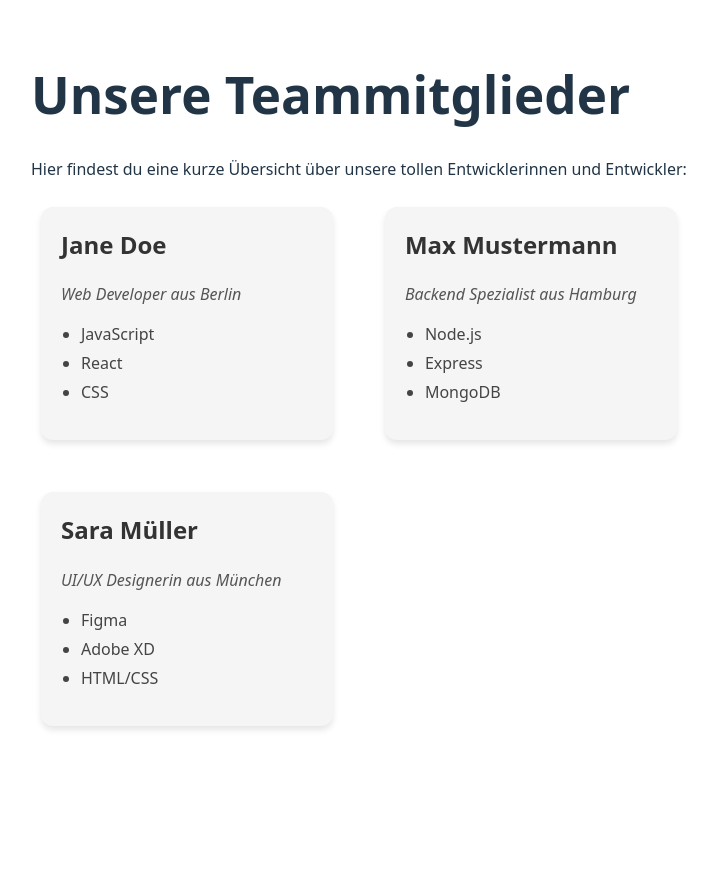
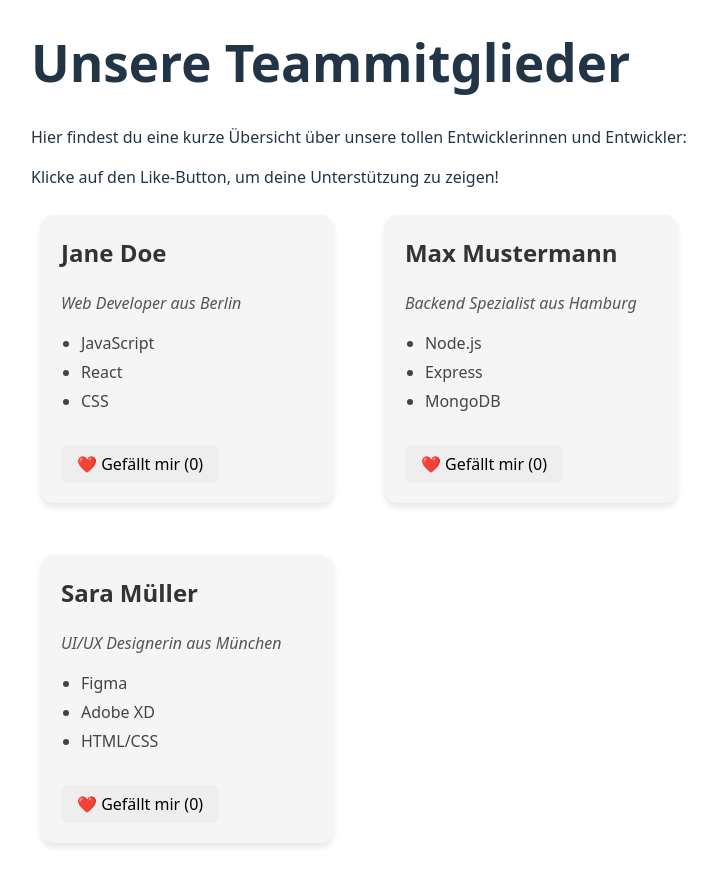
Before and after one commit to ajungAE/react-test-jung, a React (Vite) app: page / in a window 1280 px wide. Shown: the whole page, without its empty margins (33-750 px from the left). Before the commit the page ends 800 px from the top, so only its background shows below. Built offline with nearby package versions, Linux system fonts and the light colour scheme.

Commit message:
Add LikeButton component and integrate like functionality in ProfileCard

```diff
--- a/src/App.css
+++ b/src/App.css
@@ -29,6 +29,21 @@
   max-width: 400px;
 }
 
+.profile-card button {
+  margin-top: 1rem;
+  padding: 0.5rem 1rem;
+  font-size: 1rem;
+  border: none;
+  border-radius: 8px;
+  background-color: #eee;
+  cursor: pointer;
+}
+
+.profile-card button:hover {
+  background-color: #b61b821e;
+}
+
+
 
 .profile-card h2 {
   margin-top: 0;
--- a/src/App.jsx
+++ b/src/App.jsx
@@ -29,7 +29,9 @@ function App() {
         Hier findest du eine kurze Übersicht über unsere tollen Entwicklerinnen
         und Entwickler:
       </p>
-
+      <p>
+        Klicke auf den Like-Button, um deine Unterstützung zu zeigen!
+      </p>
       <div className="profile-list">
         {profiles.map((profile, index) => (
           <ProfileCard
--- a/src/ProfileCard.jsx
+++ b/src/ProfileCard.jsx
@@ -1,16 +1,20 @@
-// src/ProfileCard.jsx
-import React from 'react';
+import React, { useState } from "react";
 
 function ProfileCard({ name, description, skills }) {
+  const [likes, setLikes] = useState(0);
+
   return (
     <div className="profile-card">
       <h2>{name}</h2>
-      <p>{description}</p>
+      <p><em>{description}</em></p>
       <ul>
         {skills.map((skill, index) => (
           <li key={index}>{skill}</li>
         ))}
       </ul>
+      <button onClick={() => setLikes(likes + 1)}>
+        ❤️ Gefällt mir ({likes})
+      </button>
     </div>
   );
 }
```
Also changed, not shown: src/LikeButton.jsx (added, +13 -0 lines).
